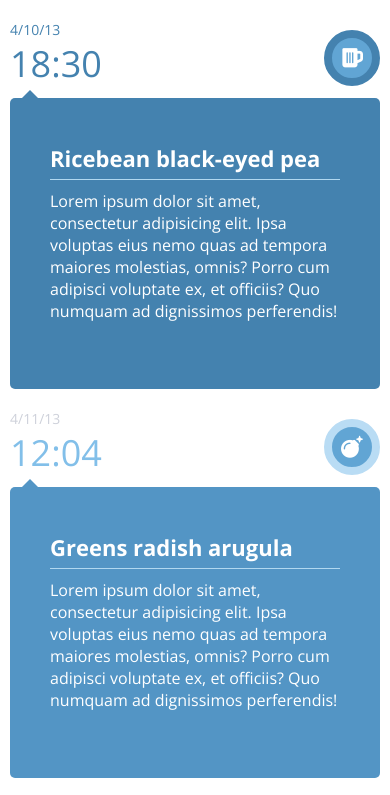
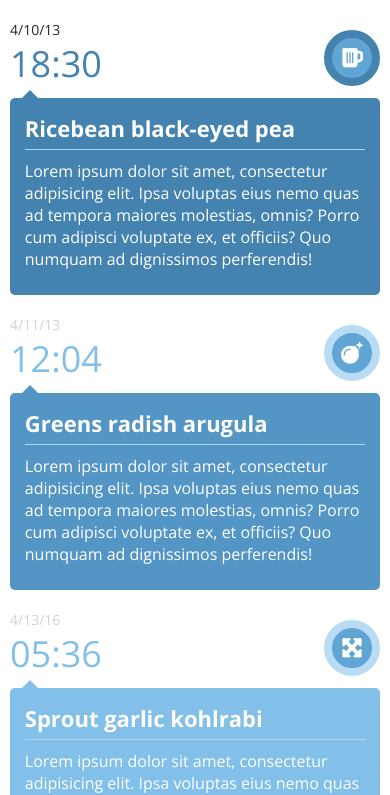
Before and after one commit to imarrsh/1.3-vertical-timeline, a plain HTML site: page index.html in a window 390 px wide. In both pictures the pointer is over the element "4/10/13". Shown: the top 795 px of the page. Drawn offline with nearby package versions, Linux system fonts and the light colour scheme.

Commit message:
tweaked a few hover effects

```diff
--- a/styles.css
+++ b/styles.css
@@ -112,9 +112,13 @@ h3 {
 }
 
 /* hover effects */
-.timeline-event:hover .event-date,
+
 .timeline-event:hover .event-timestamp {
   color: #4482af;
+}
+
+.timeline-event:hover .event-date {
+  color: #252525;
 }
 
 .timeline-event:hover .event-card {
@@ -194,6 +198,7 @@ h3 {
 
   .event-card {
     margin: 0 auto;
+    padding: 15px 4% 25px
   }
 
   .event-card::before {
```
